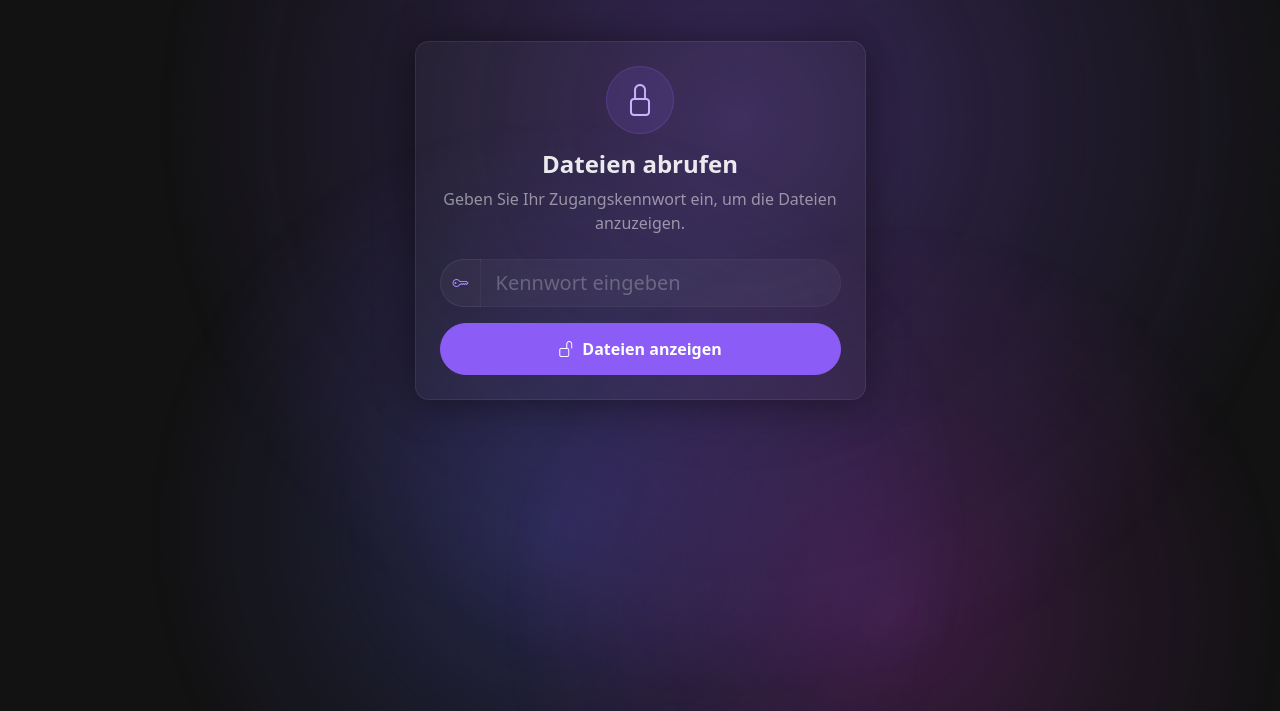
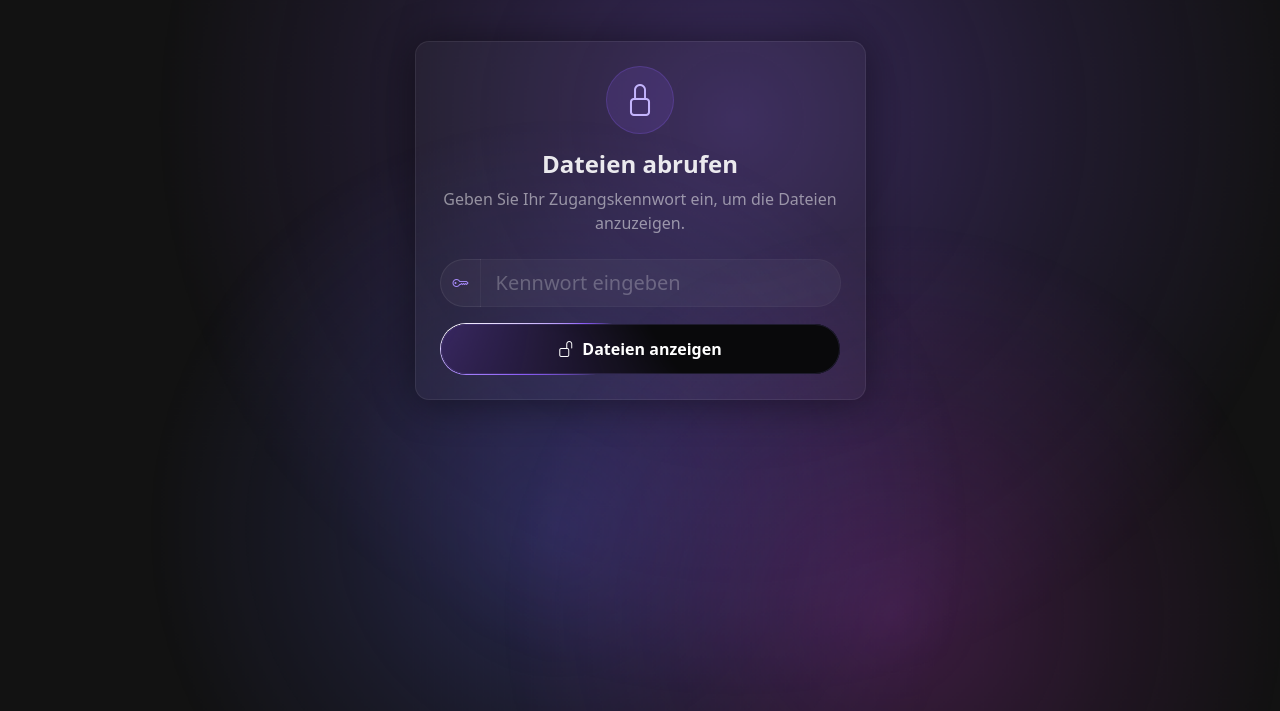
Before and after one commit to berto-1974/Downloadcenter, a website: page public/index.html in a window 1280 px wide. Shown: the part 89-800 px from the top of the page. Drawn offline with nearby package versions, Linux system fonts and the light colour scheme.

Commit message:
Design: Shiny Button für Kennwort-Eingabe (rotierender Conic-Gradient)
- styles.css: @property-Regeln für animierbare CSS-Custom-Properties
- styles.css: .shiny-btn — rotierende Conic-Gradient-Umrandung (Violet),
  Punkt-Muster via mask-image, innerer Shimmer, Hover aktiviert Animation
- index.html: submitBtn → shiny-btn
- admin.html: loginBtn → shiny-btn

Co-Authored-By: Claude Sonnet 4.6 <noreply@anthropic.com>

```diff
--- a/public/css/styles.css
+++ b/public/css/styles.css
@@ -1,6 +1,28 @@
 /* =============================================
    DOWNLOAD CENTER — Modern Dark UI System
    ============================================= */
+
+/* --- Animierbare CSS-Custom-Properties (Shiny Button) --- */
+@property --gradient-angle {
+  syntax: "<angle>";
+  initial-value: 0deg;
+  inherits: false;
+}
+@property --gradient-angle-offset {
+  syntax: "<angle>";
+  initial-value: 0deg;
+  inherits: false;
+}
+@property --gradient-percent {
+  syntax: "<percentage>";
+  initial-value: 5%;
+  inherits: false;
+}
+@property --gradient-shine {
+  syntax: "<color>";
+  initial-value: white;
+  inherits: false;
+}
 
 :root {
   --dc-bg:              #09090b;
@@ -580,3 +602,112 @@ body {
 }
 
 [data-bs-theme="light"] .bg-light { background-color: #f3f4f6 !important; }
+
+/* ===================================================
+   SHINY BUTTON — rotierender Conic-Gradient-Rand
+   =================================================== */
+
+.shiny-btn {
+  --shiny-bg:        #09090b;
+  --shiny-bg-subtle: #1e1b2e;
+  --shiny-fg:        #ffffff;
+  --shiny-hl:        #8B5CF6;
+  --shiny-hl-subtle: #C4B5FD;
+  --shiny-dur:       3s;
+  --shiny-trans:     800ms cubic-bezier(0.25, 1, 0.5, 1);
+
+  isolation: isolate;
+  position: relative;
+  overflow: hidden;
+  cursor: pointer;
+  border: 1px solid transparent !important;
+  border-radius: 9999px !important;
+  color: var(--shiny-fg) !important;
+  background:
+    linear-gradient(var(--shiny-bg), var(--shiny-bg)) padding-box,
+    conic-gradient(
+      from calc(var(--gradient-angle) - var(--gradient-angle-offset)),
+      transparent,
+      var(--shiny-hl)        var(--gradient-percent),
+      var(--gradient-shine)  calc(var(--gradient-percent) * 2),
+      var(--shiny-hl)        calc(var(--gradient-percent) * 3),
+      transparent            calc(var(--gradient-percent) * 4)
+    ) border-box !important;
+  box-shadow: inset 0 0 0 1px var(--shiny-bg-subtle) !important;
+  transition: var(--shiny-trans);
+  transition-property: --gradient-angle-offset, --gradient-percent, --gradient-shine;
+  animation:
+    gradient-angle linear infinite var(--shiny-dur),
+    gradient-angle linear infinite calc(var(--shiny-dur) / 0.4) reverse paused;
+  animation-composition: add;
+}
+
+.shiny-btn::before,
+.shiny-btn::after {
+  content: "";
+  pointer-events: none;
+  position: absolute;
+  inset-inline-start: 50%;
+  inset-block-start: 50%;
+  translate: -50% -50%;
+  z-index: -1;
+}
+
+.shiny-btn:active { translate: 0 1px; }
+
+/* Punkt-Muster */
+.shiny-btn::before {
+  --sz: calc(100% - 6px);
+  --pos: 2px;
+  --sp: calc(var(--pos) * 2);
+  width: var(--sz);
+  height: var(--sz);
+  background: radial-gradient(
+    circle at var(--pos) var(--pos),
+    white calc(var(--pos) / 4),
+    transparent 0
+  ) padding-box;
+  background-size: var(--sp) var(--sp);
+  background-repeat: space;
+  mask-image: conic-gradient(
+    from calc(var(--gradient-angle) + 45deg),
+    black,
+    transparent 10% 90%,
+    black
+  );
+  border-radius: inherit;
+  opacity: 0.35;
+  animation:
+    gradient-angle linear infinite var(--shiny-dur),
+    gradient-angle linear infinite calc(var(--shiny-dur) / 0.4) reverse paused;
+  animation-composition: add;
+}
+
+/* Innerer Shimmer */
+.shiny-btn::after {
+  width: 100%;
+  aspect-ratio: 1;
+  background: linear-gradient(-50deg, transparent, var(--shiny-hl), transparent);
+  mask-image: radial-gradient(circle at bottom, transparent 40%, black);
+  opacity: 0.5;
+  animation:
+    shimmer linear infinite var(--shiny-dur),
+    shimmer linear infinite calc(var(--shiny-dur) / 0.4) reverse paused;
+  animation-composition: add;
+}
+
+/* Hover / Fokus */
+.shiny-btn:is(:hover, :focus-visible) {
+  --gradient-percent: 20%;
+  --gradient-angle-offset: 95deg;
+  --gradient-shine: var(--shiny-hl-subtle);
+}
+
+.shiny-btn:is(:hover, :focus-visible),
+.shiny-btn:is(:hover, :focus-visible)::before,
+.shiny-btn:is(:hover, :focus-visible)::after {
+  animation-play-state: running;
+}
+
+@keyframes gradient-angle { to { --gradient-angle: 360deg; } }
+@keyframes shimmer         { to { rotate: 360deg; } }
--- a/public/index.html
+++ b/public/index.html
@@ -52,7 +52,7 @@
               <div id="passwordError" class="alert alert-danger d-none" role="alert">
                 <i class="bi bi-exclamation-triangle me-2"></i>Falsches Kennwort. Bitte versuchen Sie es erneut.
               </div>
-              <button type="submit" class="btn btn-primary btn-lg w-100" id="submitBtn">
+              <button type="submit" class="btn btn-lg w-100 shiny-btn" id="submitBtn">
                 <span id="submitSpinner" class="spinner-border spinner-border-sm me-2 d-none"></span>
                 <i class="bi bi-unlock me-2" id="submitIcon"></i>Dateien anzeigen
               </button>
```
Also changed, not shown: public/admin.html (+1 -1 lines).
